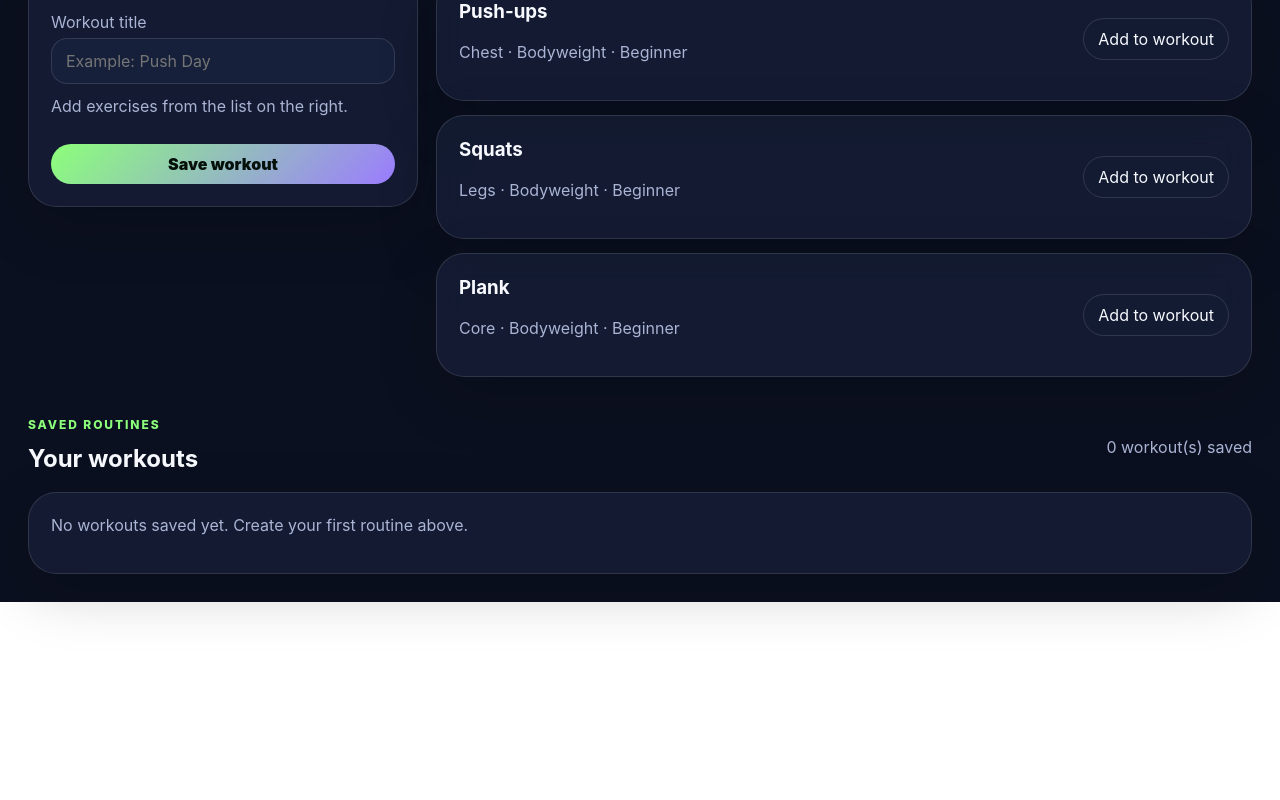
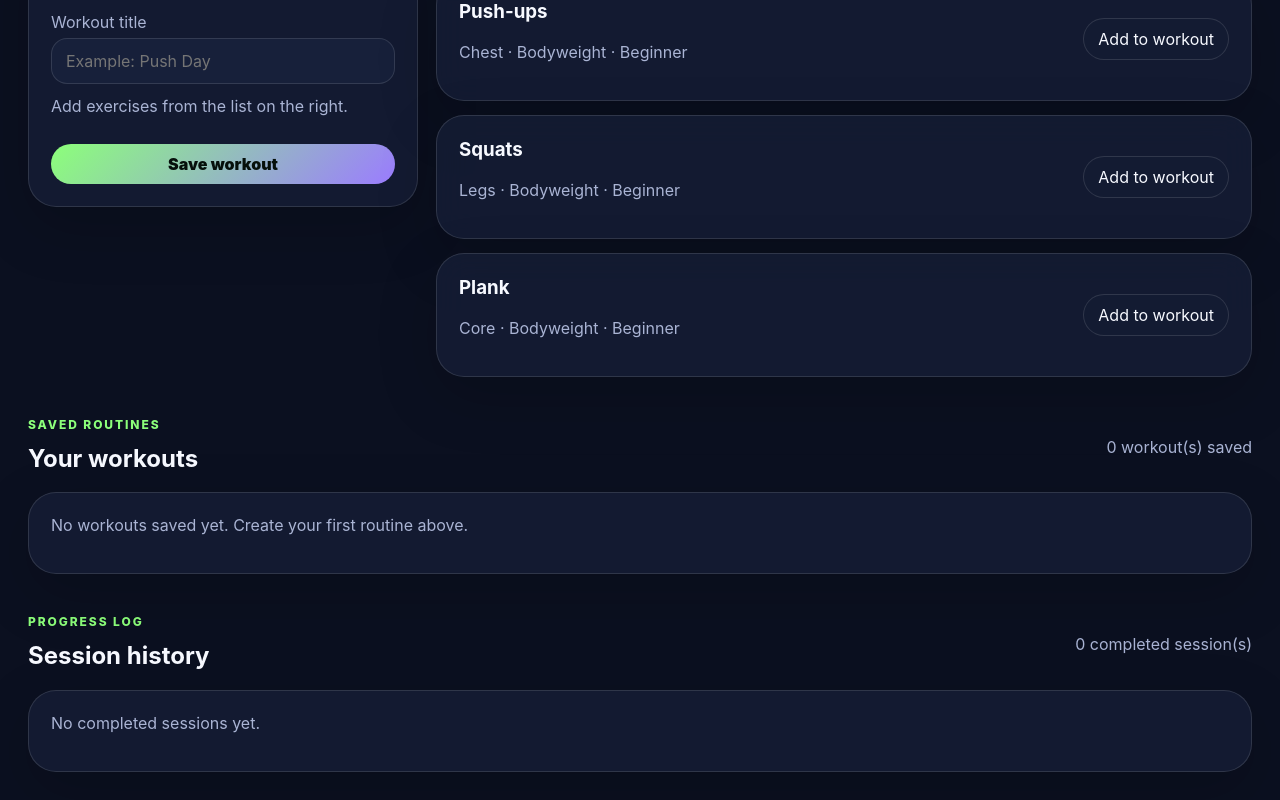
Before and after one commit to loredanaahsl/fitquest-lab6, a React (Vite) app: page / in a window 1280 px wide. Shown: the part 1134-1934 px from the top of the page. Before the commit the page ends 1736 px from the top, so only its background shows below. Built offline with nearby package versions, Linux system fonts and the light colour scheme.

Commit message:
Add session history display and delete action

```diff
--- a/src/App.jsx
+++ b/src/App.jsx
@@ -580,7 +580,61 @@ function finishSession() {
           )}
         </div>
       </section>
+<section className="section-gap">
+  <div className="section-title">
+    <div>
+      <p className="eyebrow">Progress log</p>
+      <h2>Session history</h2>
+    </div>
 
+    <p className="muted">{history.length} completed session(s)</p>
+  </div>
+
+  <div className="card-list">
+    {history.length === 0 ? (
+      <article className="card">
+        <p className="muted">No completed sessions yet.</p>
+      </article>
+    ) : (
+      history.map((session) => (
+        <article className="card workout-card" key={session.id}>
+          <div className="card-header">
+            <div>
+              <h3>{session.workoutTitle}</h3>
+              <p>
+                {new Date(session.finishedAt).toLocaleDateString()} ·{" "}
+                {session.durationMinutes} min · +{session.gainedXp} XP
+              </p>
+            </div>
+
+            <button
+              className="danger"
+              onClick={() =>
+                setHistory((currentHistory) =>
+                  currentHistory.filter((item) => item.id !== session.id)
+                )
+              }
+            >
+              Delete
+            </button>
+          </div>
+
+          <ul>
+            {session.exercises.map((exercise) => (
+              <li
+                key={exercise.id}
+                className={exercise.completed ? "completed" : ""}
+              >
+                {exercise.completed ? "✅" : "⬜"} {exercise.name} —{" "}
+                {exercise.sets} × {exercise.reps}
+              </li>
+            ))}
+          </ul>
+        </article>
+      ))
+    )}
+  </div>
+</section>
     </main>
   );
 }
--- a/src/styles/styles.css
+++ b/src/styles/styles.css
@@ -351,3 +351,8 @@ textarea {
   font-size: 2rem;
   color: var(--primary);
 }
+
+.completed {
+  color: var(--muted);
+  text-decoration: line-through;
+}
```
